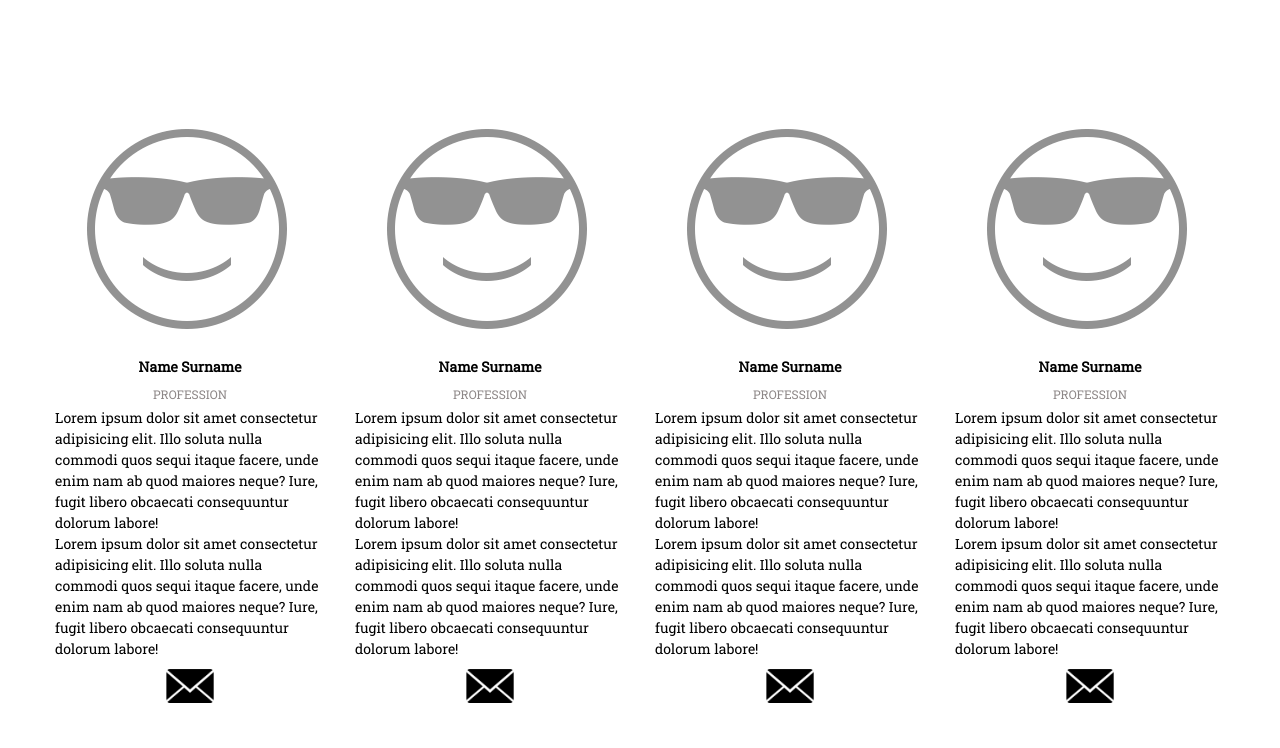
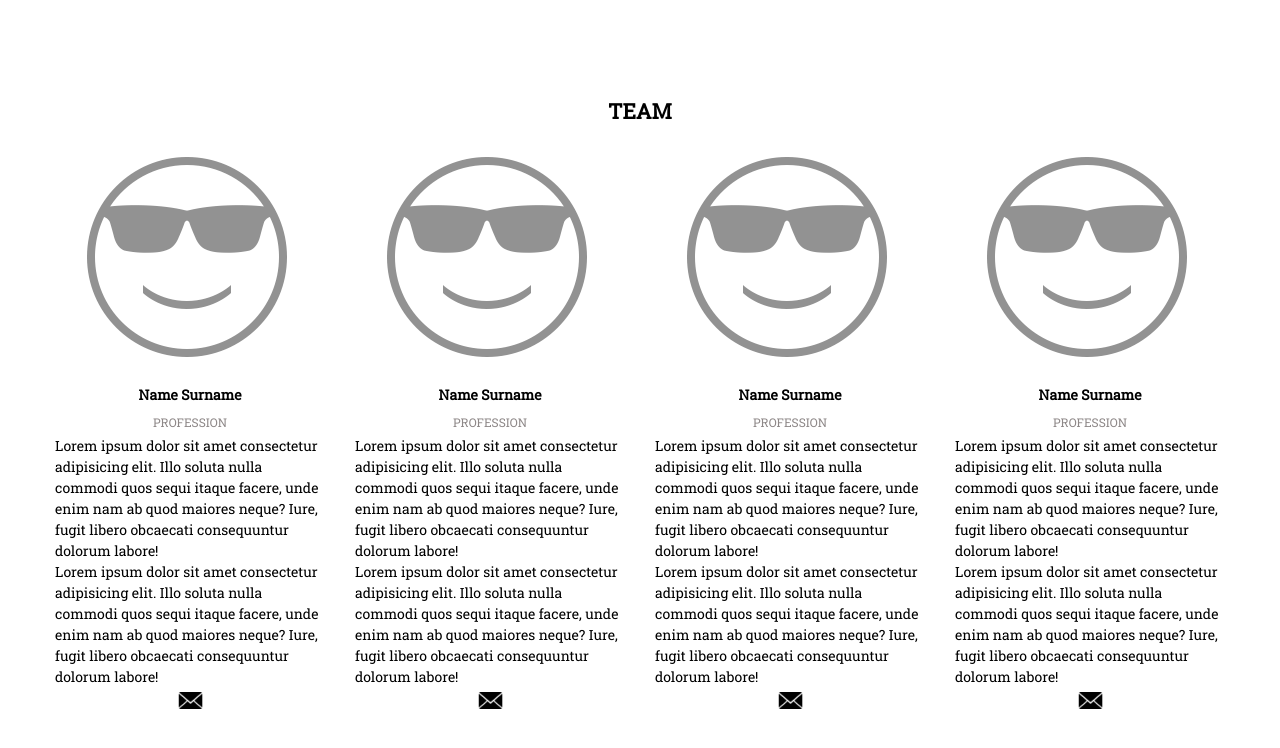
Before and after one commit to dmitryrec/landing, a plain HTML site: page index.html in a window 1280 px wide. Shown: the part 2105-2853 px from the top of the page. Drawn offline with Linux system fonts and the light colour scheme.

Commit message:
team_fixed

```diff
--- a/index.html
+++ b/index.html
@@ -163,6 +163,7 @@
       </div>
     </div>
     <div class="team">
+        <h2 class="team__title">TEAM</h2>
       <div class="container">
         <div class="team__inner">
           <div class="team__item">
@@ -264,5 +265,6 @@
         </div>
       </div>
     </div>
+    <div class="download"></div>
   </body>
 </html>
--- a/styles.css
+++ b/styles.css
@@ -197,6 +197,10 @@ p {
   margin: 100px 0 80px;
 }
 
+.team__title {
+  text-align: center;
+}
+
 .team__inner {
   display: flex;
   flex-wrap: wrap;
@@ -240,7 +244,7 @@ p {
 }
 
 .mail__img {
-  width: 20%;
-  height: 20%;
+  width: 10%;
+  height: 10%;
   cursor: pointer;
 }
```
